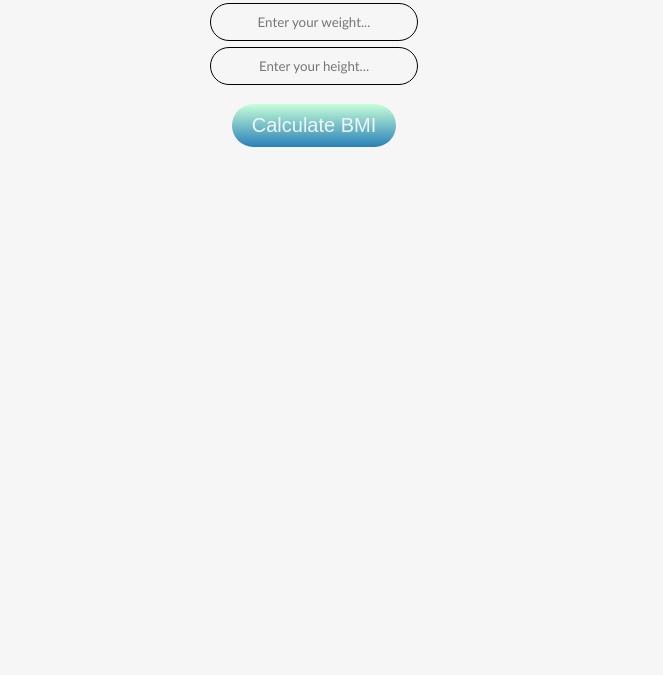
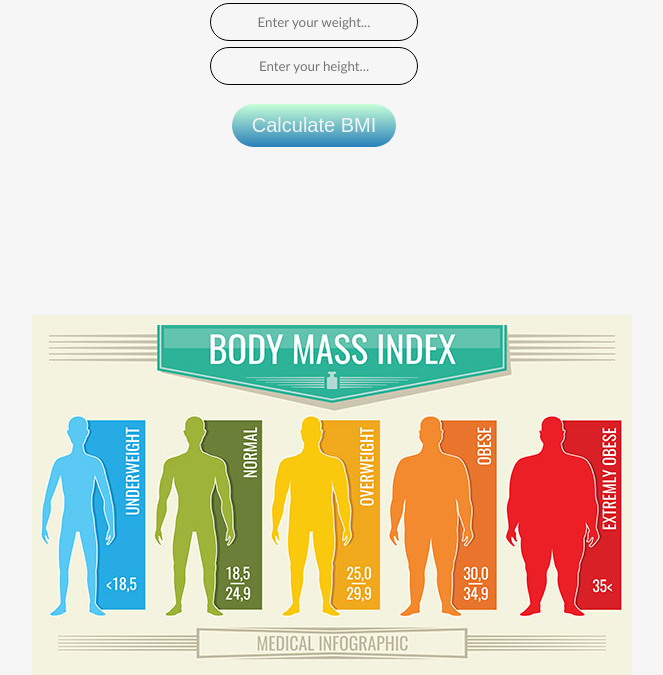
Before and after one commit to urizauda/bmiCalculator-expressJs, a website: page index.html in a window 1280 px wide. Shown: the part 125-800 px from the top of the page, without its empty margins (326-989 px from the left). Drawn offline with Linux system fonts and the light colour scheme.

Commit message:
added img

```diff
--- a/index.html
+++ b/index.html
@@ -16,7 +16,7 @@
         <input type="text" name="height" placeholder="Enter your height..."><br>
         <button type="submit">Calculate BMI</button>
     </form>
-    <!-- <img src="/img/man-body-mass-index-vector.jpg" alt="bmi"> -->
+    <img src="/img/man-body-mass-index-vector.jpg" alt="bmi">
 </body>
 
 </html>
```
